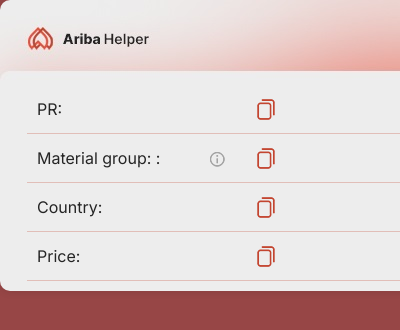
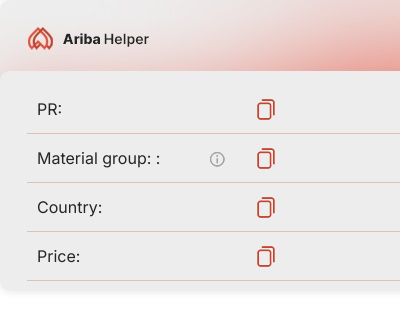
Before and after one commit to MechanikGamer/Chrome-Extension-Bayer, a browser extension: page popup.html in a window 400 px wide. Shown: the top 330 px of the page. Drawn offline with nearby package versions, Linux system fonts and the light colour scheme.

Commit message:
0.03A
styling

```diff
--- a/styles.css
+++ b/styles.css
@@ -1,5 +1,5 @@
 body {
-  background: #974646;
+
 font-family: 'Inter', sans-serif;
 color: #252525;
 font-size:16px;
```
